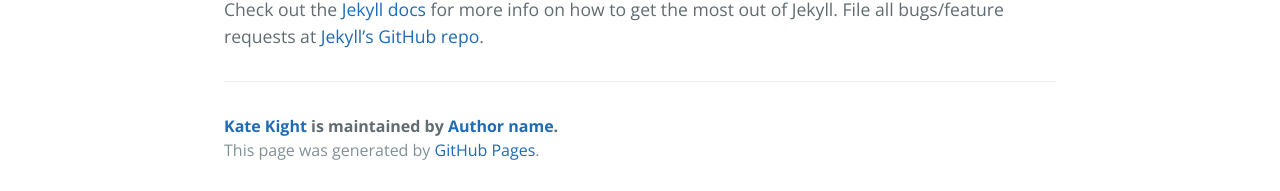
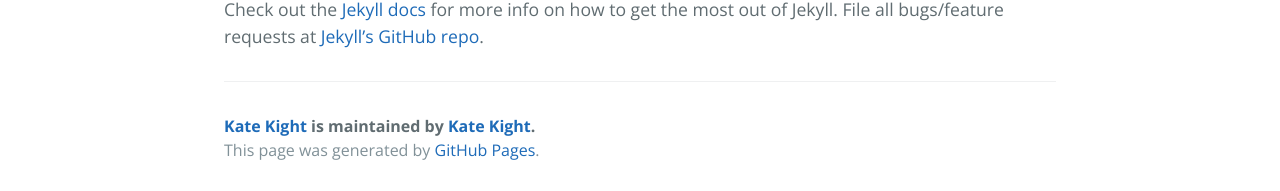
Before and after one commit to Flyakight/flyakight.github.io, a Jekyll site: the page built from _posts/2016-02-12-sample-content.markdown, in a window 1280 px wide. Shown: the part 709-900 px from the top of the page. Built offline with Jekyll 4.4.1, drawn with Linux system fonts in a browser that asks for light colours.

Commit message:
Update _config.yml

```diff
--- a/_config.yml
+++ b/_config.yml
@@ -6,8 +6,8 @@
 
 # About/contact
 author:
-  name:       Author name
-  url:        http://yourhomepage.com
+  name:       Kate Kight
+  url:        http://katekight.com
 
 # Gems
 gems:
```
